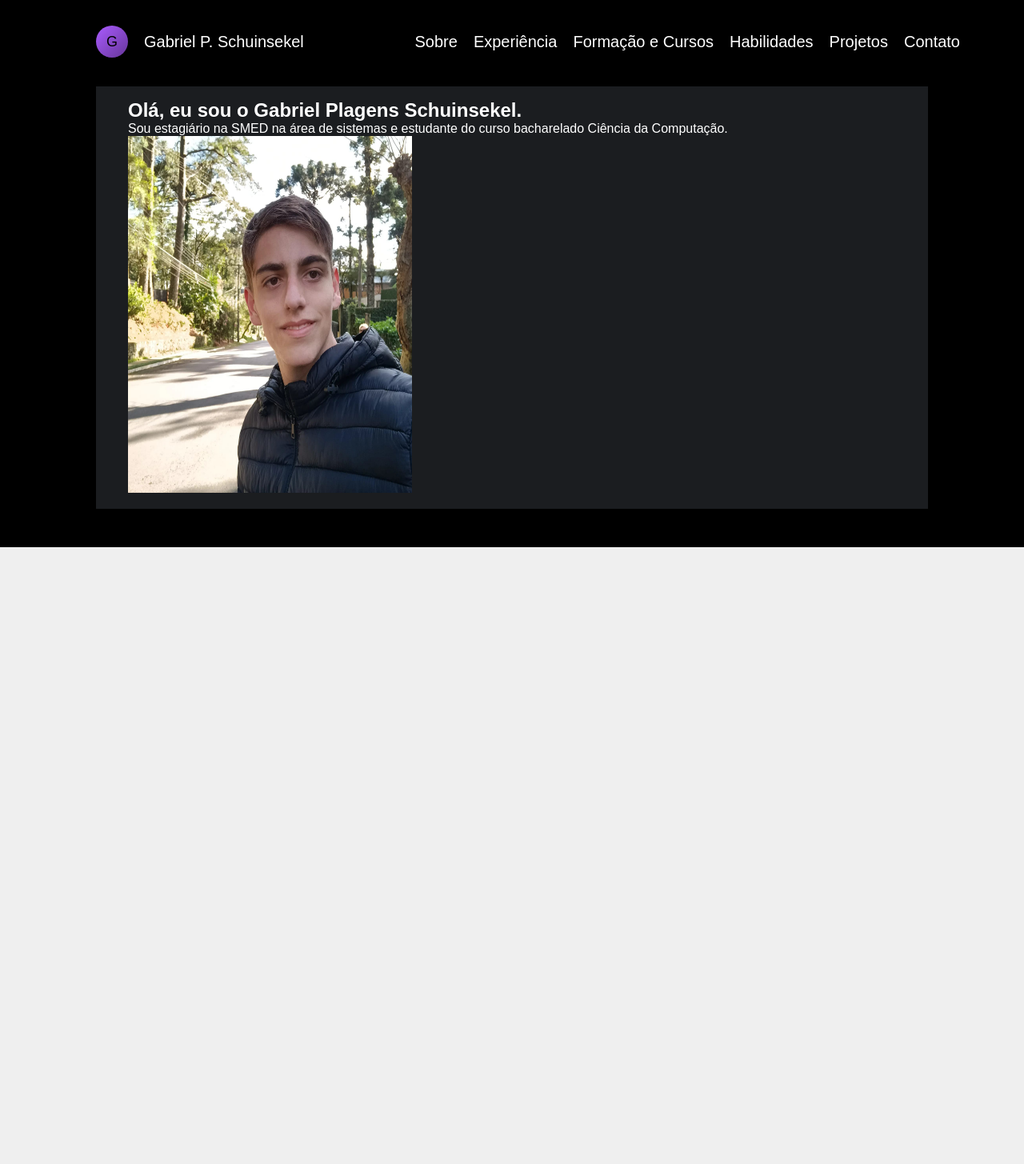
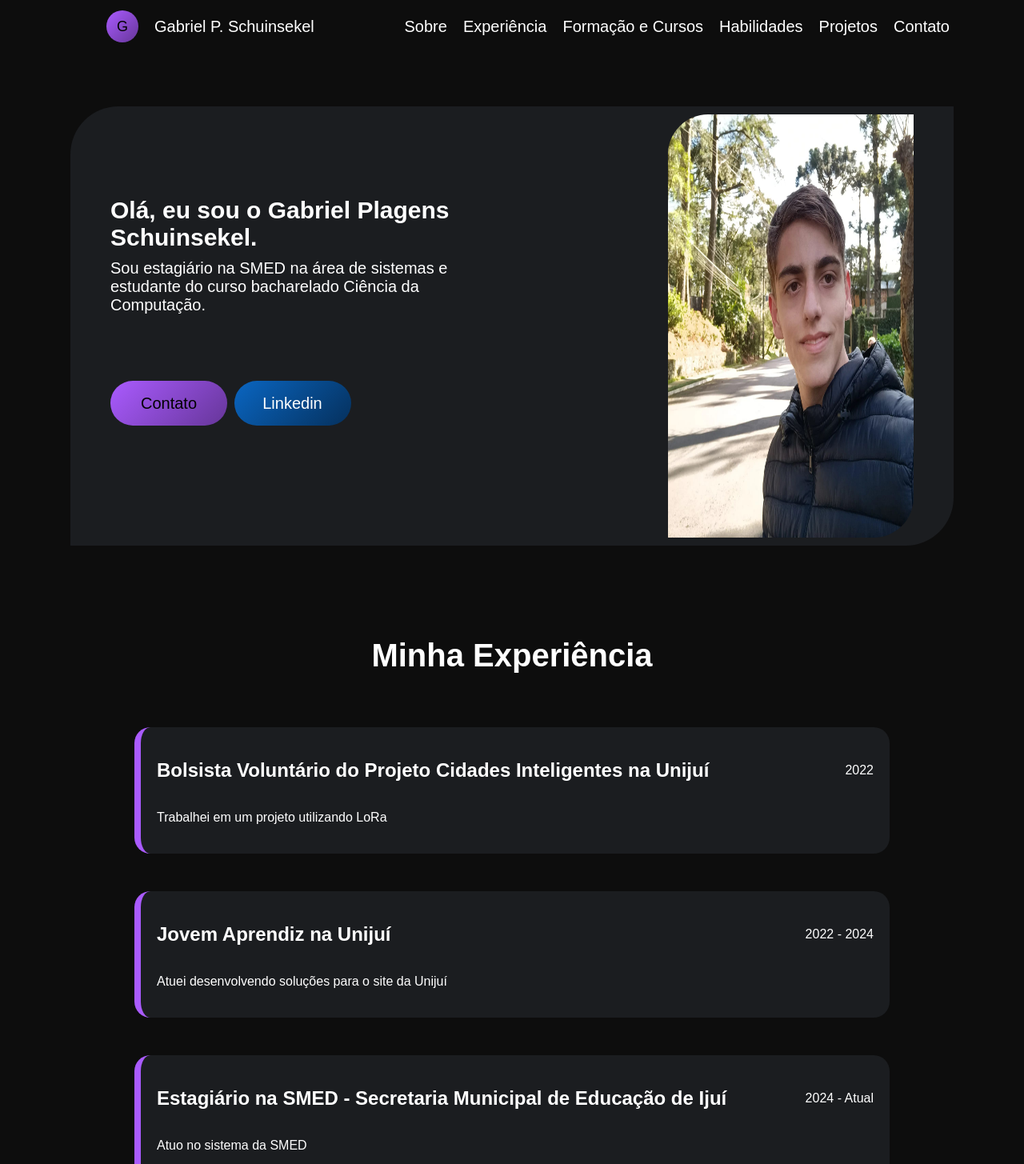
Before and after one commit to GabrielPlagensS/Portifolio, a React (Create React App) app in the folder portifolio/: page / in a window 1280 px wide. Shown: the part 20-1475 px from the top of the page at 80% size. Before the commit the page ends 800 px from the top, so only its background shows below. Built offline with nearby package versions, Linux system fonts and the light colour scheme.

Commit message:
Atualização
Navbar finalizado, card finalizado experiencia finalizado e comaçando curso

```diff
--- a/portifolio/public/index.html
+++ b/portifolio/public/index.html
@@ -10,34 +10,11 @@
       content="Web site created using create-react-app"
     />
     <link rel="apple-touch-icon" href="%PUBLIC_URL%/logo192.png" />
-    <!--
-      manifest.json provides metadata used when your web app is installed on a
-      user's mobile device or desktop. See https://developers.google.com/web/fundamentals/web-app-manifest/
-    -->
     <link rel="manifest" href="%PUBLIC_URL%/manifest.json" />
-    <!--
-      Notice the use of %PUBLIC_URL% in the tags above.
-      It will be replaced with the URL of the `public` folder during the build.
-      Only files inside the `public` folder can be referenced from the HTML.
-
-      Unlike "/favicon.ico" or "favicon.ico", "%PUBLIC_URL%/favicon.ico" will
-      work correctly both with client-side routing and a non-root public URL.
-      Learn how to configure a non-root public URL by running `npm run build`.
-    -->
-    <title>React App</title>
+    <title>Portifolio</title>
   </head>
   <body>
     <noscript>You need to enable JavaScript to run this app.</noscript>
     <div id="root"></div>
-    <!--
-      This HTML file is a template.
-      If you open it directly in the browser, you will see an empty page.
-
-      You can add webfonts, meta tags, or analytics to this file.
-      The build step will place the bundled scripts into the <body> tag.
-
-      To begin the development, run `npm start` or `yarn start`.
-      To create a production bundle, use `npm run build` or `yarn build`.
-    -->
   </body>
 </html>
--- a/portifolio/src/App.css
+++ b/portifolio/src/App.css
@@ -1,15 +1,13 @@
 div{
-    height: 100%;
-    background-color:black;
-    padding: 16px 40px;
+    padding: 0px 40px;
 }
 
 nav{
     display: flex;
     justify-content: space-between;
     align-items: center;
-    color: white;
     height: 80px;
+    padding: 5px;
 }
 
 .avatar{
@@ -37,26 +35,118 @@ nav{
     gap: 20px;
 }
 
-.navbar-links a{
+.navbar-links p{
     text-decoration: none;
-    color: white;
     font-size: 20px;
+}
+
+.navbar-links p:hover{
+    color: #AA5BFF;
+    transition: 200ms;
 }
 
 .card{
     background-color: #1B1D20;
+    border-radius: 60px 0 60px 0;
+    display: flex;
+    height: 549px;
+    margin-top: 5%;
 }
 
 .foto{
-    width: 355px;
-    height: 446px;
-    border: 1px;
+    max-width: 30%;
+    border-radius: 60px 0 60px 0;
+    margin-left: 20%;
+    padding: 10px;
+}
+
+.card-text{
+    background: none;
+    padding: 0;
+    margin-top: 10%;
 }
 
 .card h2{
+    font-size: 30px;
+    margin: 10px;
+}
+
+.card p{
+    font-size: 20px;
+    margin: 10px;
+}
+
+.card-botoes{
+    margin-top: 15%;
+    width: 300.50px;
+    display: flex;
+    justify-content: space-between;
+    padding: 10px;
+    height: 49.2px;
+}
+
+.card button{
+    border-radius: 40px;
+    border: none;
+    height: 56px;
+    width: 146px;
+    font-size: 20px;
+}
+
+.botao-contato{
+    background: linear-gradient(135deg, #AA5BFF, #663699);
+    color: black;
+}
+
+.botao-linkedin{
+    background: linear-gradient(135deg, #0A66C2, #05305C);
     color: white;
 }
 
-.card a{
-    color: white;
+.botao-contato:hover{
+    background: linear-gradient(135deg, #663699, #AA5BFF);
+    transition: 200ms;
 }
+
+.botao-linkedin:hover{
+   background: linear-gradient(135deg, #05305C, #0A66C2);
+   transition: 200ms;
+}
+
+.titulo{
+    display: flex;
+    align-items: center;
+    justify-content: center;
+    font-size: 40px;
+    padding: 20px;
+    font-weight: bold;
+    margin-top: 10%;
+}
+
+.cargo{
+    border: #AA5BFF;
+    border-left-width: 8px;
+    border-left-style: solid;
+    background-color: #1B1D20;
+    padding: 20px;
+    margin-top: 5%;
+    border-radius: 20px;
+}
+
+.cargo-header{
+  display: flex;
+  justify-content: space-between;
+  align-items: center;
+  margin-bottom: 10px;
+  padding: 0;
+  background: none;
+}
+
+.cargo-1 h2{
+    display: flex;
+    font-size: 24px;
+}
+
+.cargo-1 p{
+    font-size: 20px;
+}
--- a/portifolio/src/App.js
+++ b/portifolio/src/App.js
@@ -7,22 +7,60 @@ function App() {
       <nav>
         <div className='avatar'>
           <span className='logo'>G</span>
-          <span>Gabriel P. Schuinsekel</span>
+          <p>Gabriel P. Schuinsekel</p>
         </div>
         <ul className="navbar-links">
-          <li><a href="#sobre">Sobre</a></li>
-          <li><a href="#experiencia">Experiência</a></li>
-          <li><a href="#formacao">Formação e Cursos</a></li>
-          <li><a href="#habilidades">Habilidades</a></li>
-          <li><a href="#projetos">Projetos</a></li>
-          <li><a href="#contato">Contato</a></li>
+          <li><p href="#sobre">Sobre</p></li>
+          <li><p href="#experiencia">Experiência</p></li>
+          <li><p href="#formacao">Formação e Cursos</p></li>
+          <li><p href="#habilidades">Habilidades</p></li>
+          <li><p href="#projetos">Projetos</p></li>
+          <li><p href="#contato">Contato</p></li>
         </ul>
       </nav>
-      <div id='sobre'>
-        <div className='card'>
+      <div className='card' id='sobre'>
+        <div className='card-text'>
           <h2>Olá, eu sou o Gabriel Plagens Schuinsekel.</h2>
-          <a>Sou estagiário na SMED na área de sistemas e estudante do curso bacharelado Ciência da Computação.</a>
-          <img className='foto' src={gabriel} />
+          <p>Sou estagiário na SMED na área de sistemas e estudante do curso bacharelado Ciência da Computação.</p>
+          <div className='card-botoes'>
+            <button className='botao-contato'>Contato</button>
+            <button className='botao-linkedin'>Linkedin</button>
+          </div>
+        </div>
+        <img className='foto' src={gabriel} />
+      </div>
+      <div id='experiencia'>
+        <div className='cargos'>
+          <h2 className='titulo'>Minha Experiência</h2>
+          <div className='cargo'>
+            <div className='cargo-header'>
+              <h2>Bolsista Voluntário do Projeto Cidades Inteligentes na Unijuí</h2>
+              <p>2022</p>
+            </div>
+            <p>Trabalhei em um projeto utilizando LoRa</p>
+          </div>
+          <div className='cargo'>
+            <div className='cargo-header'>
+              <h2>Jovem Aprendiz na Unijuí</h2>
+              <p>2022 - 2024</p>
+            </div>
+            <p>Atuei desenvolvendo soluções para o site da Unijuí</p>
+          </div>
+          <div className='cargo'>
+            <div className='cargo-header'>
+              <h2>Estagiário na SMED - Secretaria Municipal de Educação de Ijuí</h2>
+              <p>2024 - Atual</p>
+            </div>
+            <p>Atuo no sistema da SMED</p>
+          </div>
+        </div>
+      </div>
+      <div className='Curso' id='formacao'>
+        <h2 className='titulo'>Meus Cursos</h2>
+        <div className='Cursos'>
+          <div className='ciencia'>
+
+          </div>
         </div>
       </div>
     </div>
--- a/portifolio/src/index.css
+++ b/portifolio/src/index.css
@@ -1,12 +1,7 @@
-*{
-  margin: 0;
+body{
+  background-color: #0D0D0D;
+  font-family: "Poppins", sans-serif;
 }
-
-body{
-  font-family: sans-serif;
-  background-color: #efefef;
-}
-
 
 ul{
   list-style: none;
@@ -15,3 +10,11 @@ ul{
 button{
   cursor: pointer;
 }
+
+p{
+  color: white;
+}
+
+h2{
+  color: white;
+}
```
